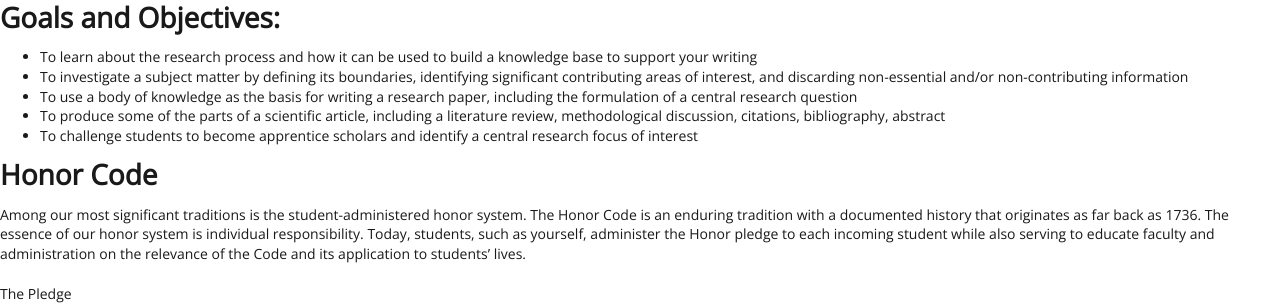
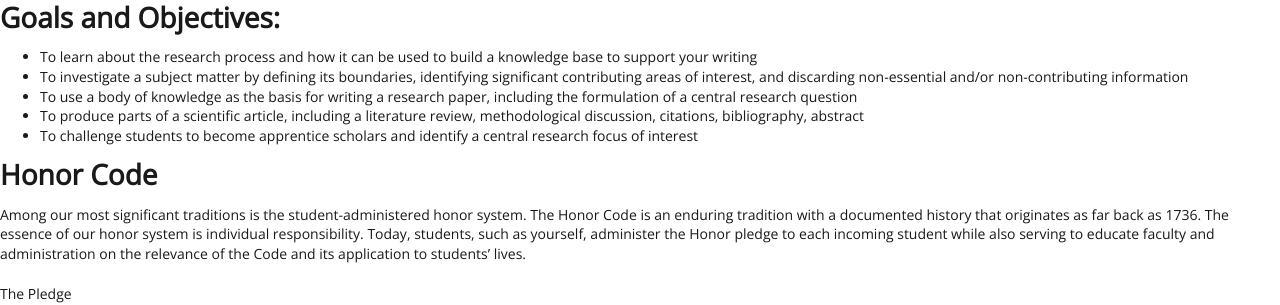
Before and after one commit to EMBrewer/dat150, a Jekyll site: the page built from _posts/2021-09-28-Syllabus.md, in a window 1280 px wide. Shown: the part 367-672 px from the top of the page. Built offline with Jekyll 4.4.1, drawn with Linux system fonts in a browser that asks for light colours; our own code applies the rules of GitHub Pages for plain Markdown files.

Commit message:
Update 2021-09-28-Syllabus.md

```diff
--- a/_posts/2021-09-28-Syllabus.md
+++ b/_posts/2021-09-28-Syllabus.md
@@ -18,7 +18,7 @@ This course is an introductory exploration into the intersection of global human
 - To learn about the research process and how it can be used to build a knowledge base to support your writing
 - To investigate a subject matter by defining its boundaries, identifying significant contributing areas of interest, and discarding non-essential and/or non-contributing information
 - To use a body of knowledge as the basis for writing a research paper, including the formulation of a central research question
-- To produce some of the parts of a scientific article, including a literature review, methodological discussion, citations, bibliography, abstract
+- To produce parts of a scientific article, including a literature review, methodological discussion, citations, bibliography, abstract
 - To challenge students to become apprentice scholars and identify a central research focus of interest
 
 # Honor Code
```
